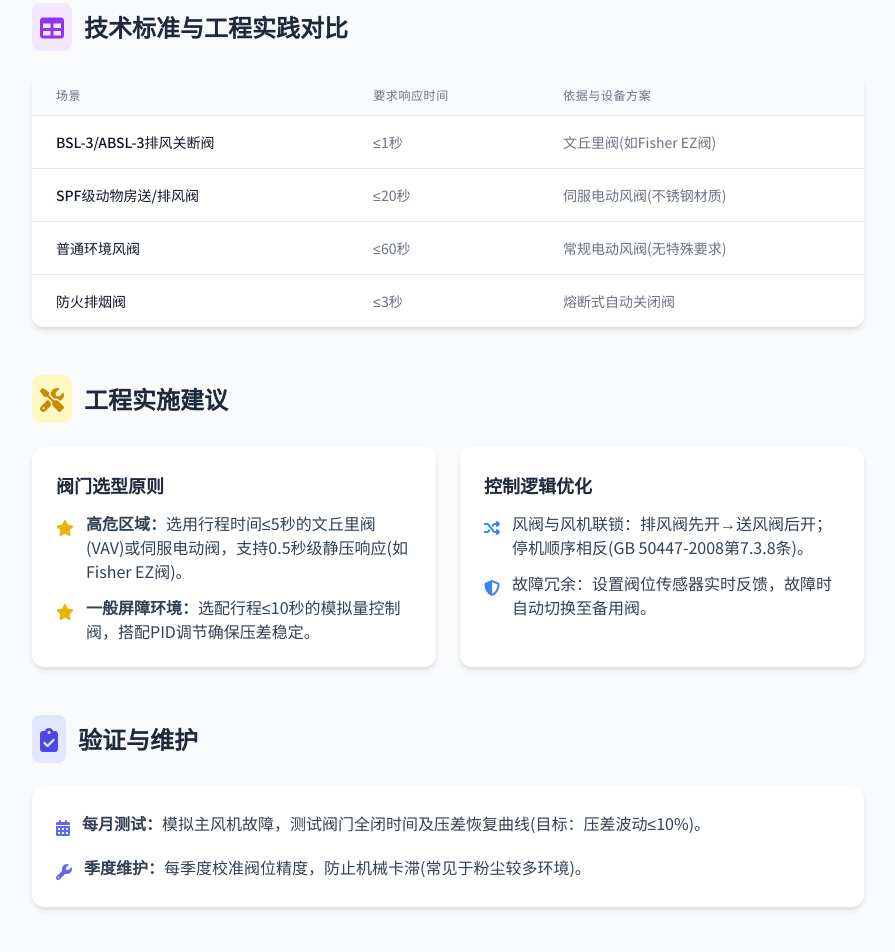
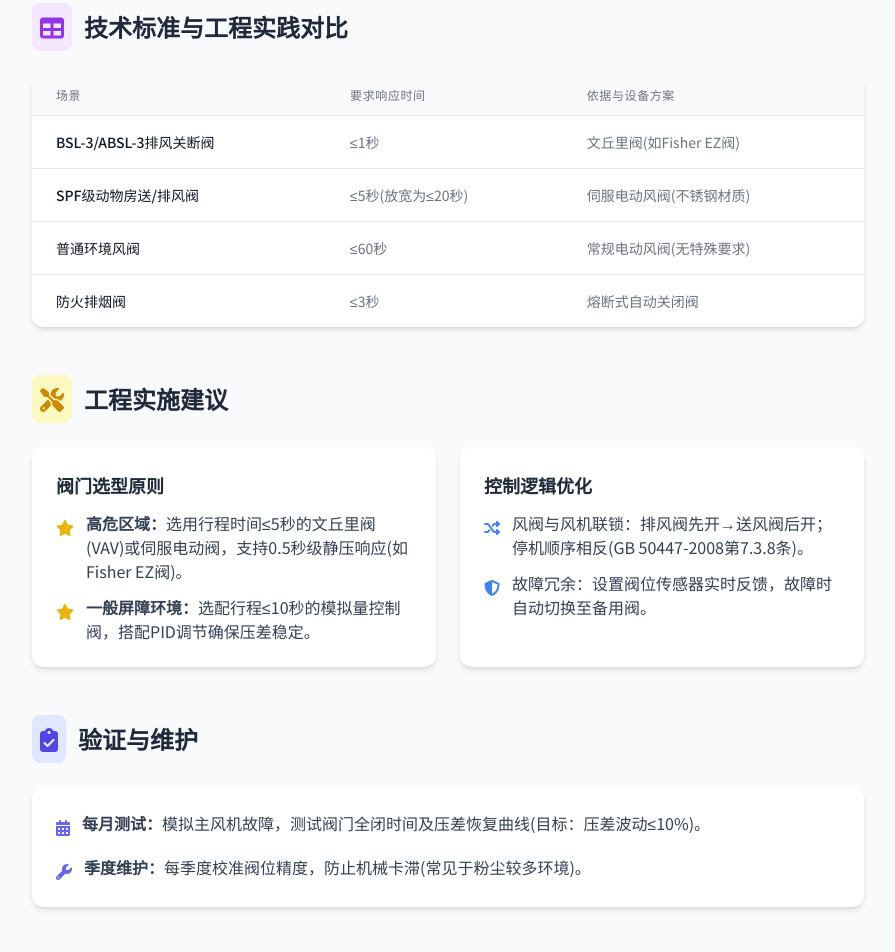
Before and after one commit to RaydongEAC/Automation-Topics, a plain HTML site: page index.html in a window 1280 px wide. Shown: the part 1017-1969 px from the top of the page, without its empty margins (192-1087 px from the left). Drawn offline with nearby package versions, Linux system fonts and the light colour scheme.

Commit message:
Update index.html

```diff
--- a/index.html
+++ b/index.html
@@ -191,7 +191,7 @@
                         </tr>
                         <tr>
                             <td class="px-6 py-4 whitespace-nowrap text-sm font-medium text-gray-900">SPF级动物房送/排风阀</td>
-                            <td class="px-6 py-4 whitespace-nowrap text-sm text-gray-500">≤20秒</td>
+                            <td class="px-6 py-4 whitespace-nowrap text-sm text-gray-500">≤5秒(放宽为≤20秒)</td>
                             <td class="px-6 py-4 whitespace-nowrap text-sm text-gray-500">伺服电动风阀(不锈钢材质)</td>
                         </tr>
                         <tr>
```
